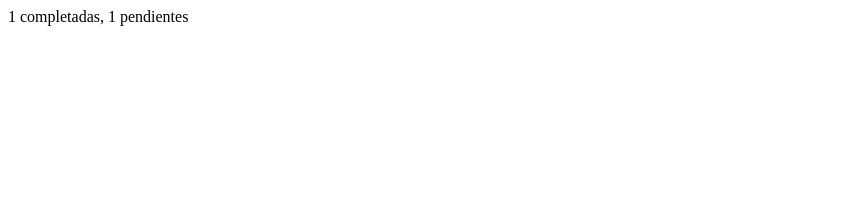
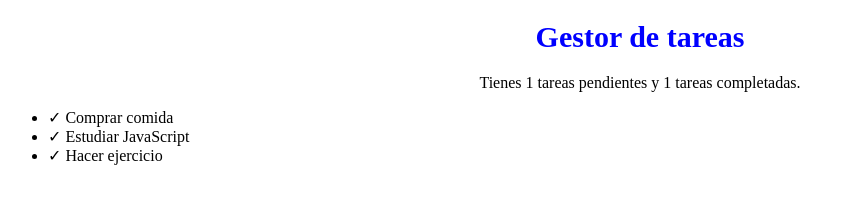
Before and after one commit to FernandoGit148/gestor-tareas-FPM, a website built with Vite: page index.html in a window 1280 px wide. Shown: the whole page, without its empty margins (0-854 px from the left). Built offline with nearby package versions, Linux system fonts and the light colour scheme.

Commit message:
Parte 1 terminada antes de borrar los li demo

```diff
--- a/index.html
+++ b/index.html
@@ -7,7 +7,11 @@
     <title>Gestor de  tareas</title>
   </head>
   <body>
-    <div id="app"></div>
+    <div id="app">
+    <h1></h1>
+      <p id="resumen"></p>
+      <ul id="lista"></ul>
+    </div>
     <script type="module" src="src/main.js"></script>
   </body>
 </html>
--- a/src/main.js
+++ b/src/main.js
@@ -9,5 +9,84 @@ console.table(estado.tareas);
 const pendientes = contarPendientes(estado.tareas);
 const completadas = contarCompletadas(estado.tareas);
 
-document.querySelector("#app").textContent =
-  `${completadas} completadas, ${pendientes} pendientes`;
+
+  // Seleccionamos el h1
+const titulo = document.querySelector("h1");
+
+// Le ponemos el texto
+titulo.textContent = "Gestor de tareas";
+
+// Le añadimos la clase titulo
+titulo.classList.add("titulo");
+
+// Seleccionamos el párrafo resumen
+const resumen = document.querySelector("#resumen");
+
+// Actualizamos el número de tareas pendientes
+resumen.textContent = `Tienes ${pendientes} tareas pendientes y ${completadas} tareas completadas.`;
+
+// Seleccionamos la lista
+const lista = document.querySelector("#lista");
+
+// Creamos tres elementos li
+const tarea1 = document.createElement("li");
+const tarea2 = document.createElement("li");
+const tarea3 = document.createElement("li");
+
+// Añadimos textos diferentes
+tarea1.textContent = "Comprar comida";
+tarea2.textContent = "Estudiar JavaScript";
+tarea3.textContent = "Hacer ejercicio";
+
+// Insertamos los elementos dentro de la lista
+lista.append(tarea1, tarea2, tarea3);
+
+
+tarea1.classList.add("demo");
+tarea2.classList.add("demo");
+tarea3.classList.add("demo");
+
+
+const elementosDemo = document.querySelectorAll(".demo");
+
+elementosDemo.forEach((elemento) => {
+    elemento.textContent = "- " + elemento.textContent;
+});
+
+
+
+
+// Seleccionamos la lista por su ID
+// IMPORTANTE: getElementById lleva el nombre sin #
+const listaDemo = document.getElementById("lista");
+
+// Seleccionamos los elementos con clase demo
+// IMPORTANTE: tampoco lleva punto
+const elementosDemo1 = document.getElementsByClassName("demo");
+
+
+
+// Intentamos recorrer la colección con forEach
+try {
+    elementosDemo1.forEach((elemento) => {
+        console.log(elemento.textContent);
+    });
+} catch (error) {
+    console.log(error);
+    // Error: elementosDemo1.forEach is not a function
+}
+
+
+// Convertimos la HTMLCollection en un array
+const arrayDemo = Array.from(elementosDemo1);
+
+// Recorremos los elementos y cambiamos "- " por "✓ "
+arrayDemo.forEach((elemento) => {
+    elemento.textContent = elemento.textContent.replace("- ", "✓ ");
+});
+
+// HTMLCollection: es VIVA.
+// Se actualiza automáticamente cuando se añaden o eliminan elementos.
+
+// NodeList de querySelectorAll(): es ESTÁTICA.
+// No se actualiza automáticamente cuando se añaden o eliminan elementos.
--- a/src/style.css
+++ b/src/style.css
@@ -0,0 +1,16 @@
+.titulo{
+    color:blue;
+    text-align:center;
+    font-size: 30px;
+
+}
+
+.completada{
+    text-decoration:line-through;
+    opacity:0.5;
+}
+
+#resumen {
+    text-align: center;
+
+}
```
